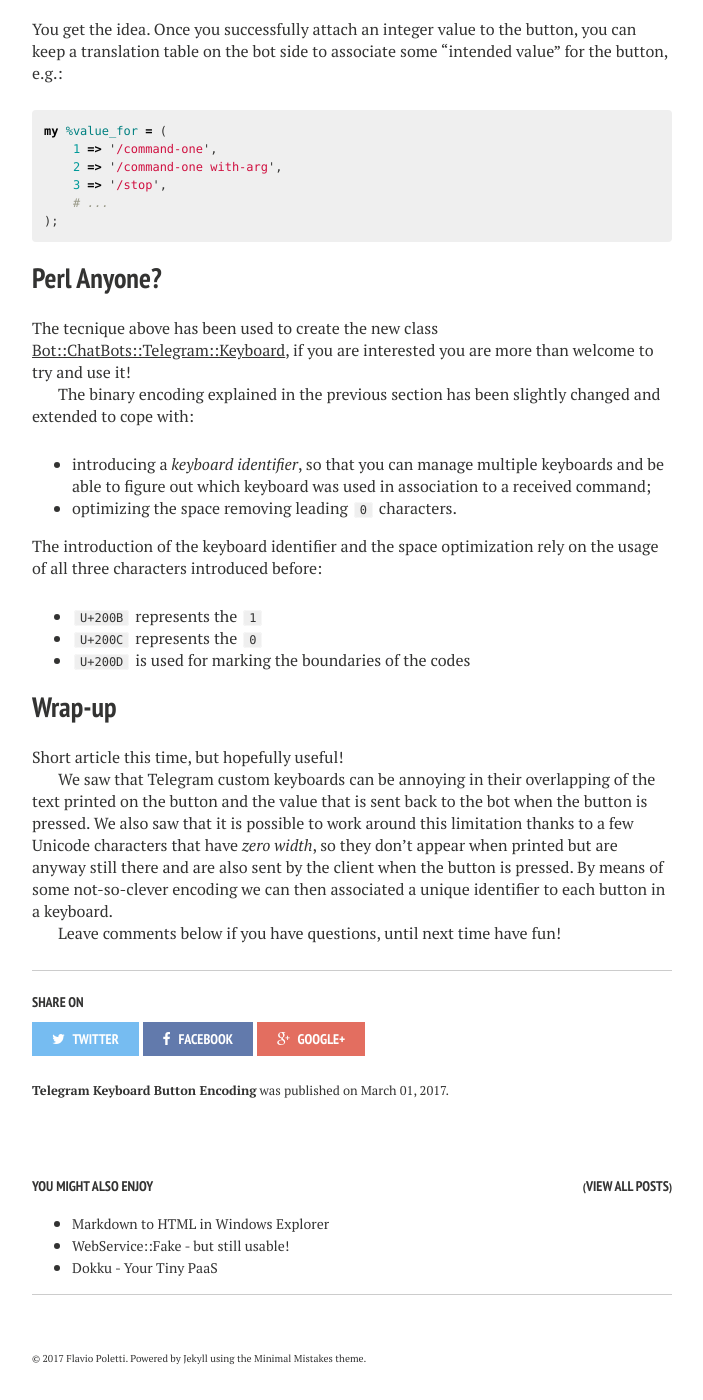
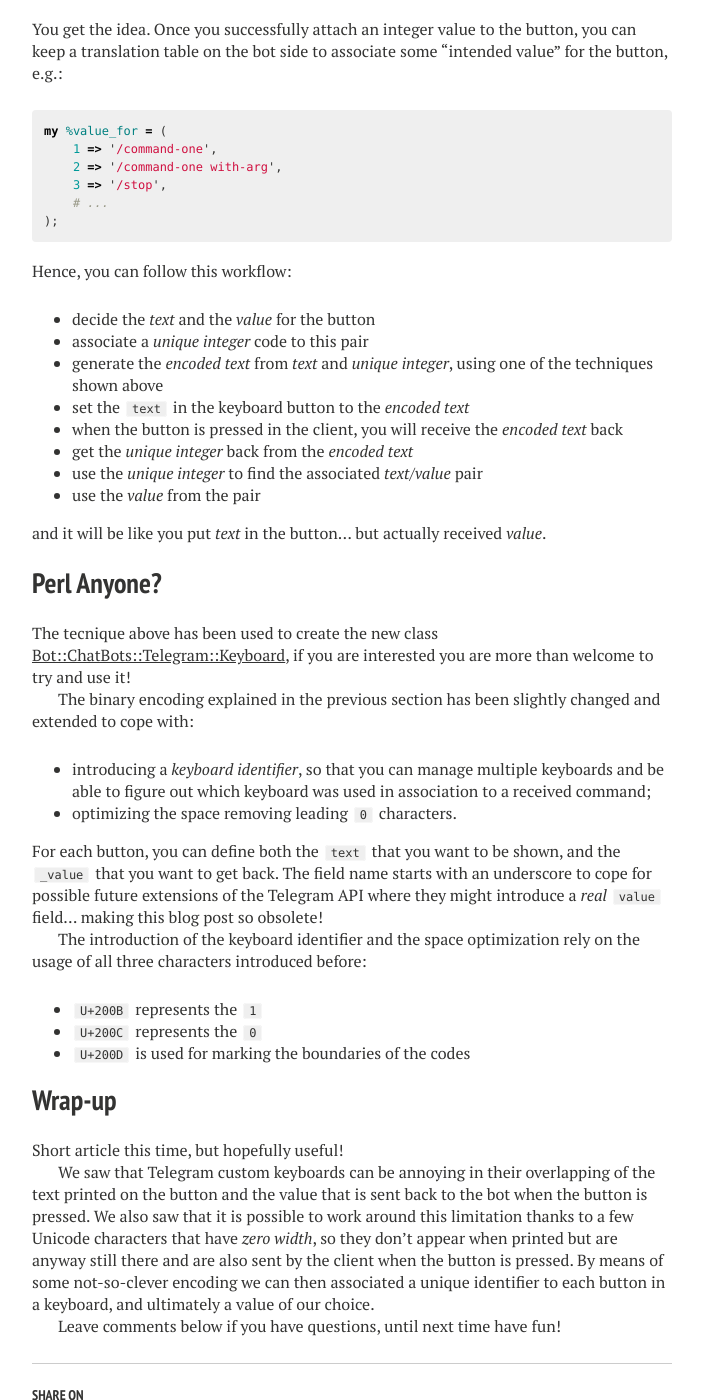
Before and after one commit to polettix/blog, a Jekyll site: the page built from _posts/2017-03-01-telegram-keyboard-button-encoding.md, in a window 1280 px wide and 1400 px high, scrolled down 2328 px. Shown: the whole window, without its empty margins (288-991 px from the left). Built offline with Jekyll 4.4.1, drawn with Linux system fonts in a browser that asks for light colours; nearby versions of some CDN libraries; comment, search, counter and statistics services are not loaded; some of the changed text lies outside the part shown.

Commit message:
Fix typos, add explanations

```diff
--- a/_posts/2017-03-01-telegram-keyboard-button-encoding.md
+++ b/_posts/2017-03-01-telegram-keyboard-button-encoding.md
@@ -10,8 +10,8 @@ comments: true
 ---
 
 Telegram [custom keyboards][] are a handy feature to provide a cleaner
-interface to your users. But unlike HTML, these buttons are doomed at
-sending their *text* instead of a configurable *value*. Or are they?
+interface to your users. But unlike HTML, these buttons are doomed to
+send their *text* instead of a configurable *value*. Or are they?
 
 ## What's The Problem, Exactly?
 
@@ -129,6 +129,22 @@ my %value_for = (
 );
 {% endhighlight %}
 
+Hence, you can follow this workflow:
+
+- decide the *text* and the *value* for the button
+- associate a *unique integer* code to this pair
+- generate the *encoded text* from *text* and *unique integer*, using one
+  of the techniques shown above
+- set the `text` in the keyboard button to the *encoded text*
+- when the button is pressed in the client, you will receive the
+  *encoded text* back
+- get the *unique integer* back from the *encoded text*
+- use the *unique integer* to find the associated *text*/*value* pair
+- use the *value* from the pair
+
+and it will be like you put *text* in the button... but actually received
+*value*.
+
 ## Perl Anyone?
 
 The tecnique above has been used to create the new class
@@ -142,6 +158,12 @@ changed and extended to cope with:
   keyboards and be able to figure out which keyboard was used in
   association to a received command;
 - optimizing the space removing leading `0` characters.
+
+For each button, you can define both the `text` that you want to be shown,
+and the `_value` that you want to get back. The field name starts with an
+underscore to cope for possible future extensions of the Telegram API
+where they might introduce a *real* `value` field... making this blog post
+so obsolete!
 
 The introduction of the keyboard identifier and the space optimization
 rely on the usage of all three characters introduced before:
@@ -161,7 +183,7 @@ around this limitation thanks to a few Unicode characters that have *zero
 width*, so they don't appear when printed but are anyway still there and
 are also sent by the client when the button is pressed. By means of some
 not-so-clever encoding we can then associated a unique identifier to each
-button in a keyboard.
+button in a keyboard, and ultimately a value of our choice.
 
 Leave comments below if you have questions, until next time have fun!
 
```
Also changed, not shown: other parts of _posts/2017-03-01-telegram-keyboard-button-encoding.md (+1 -1 lines).
